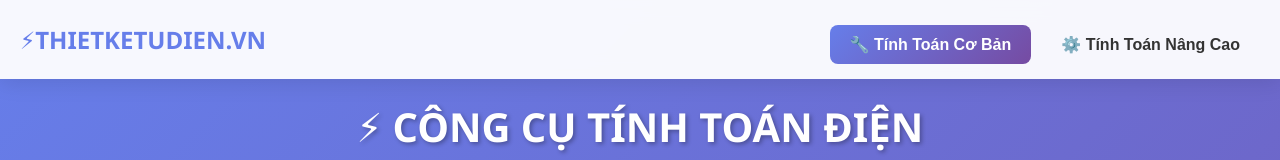
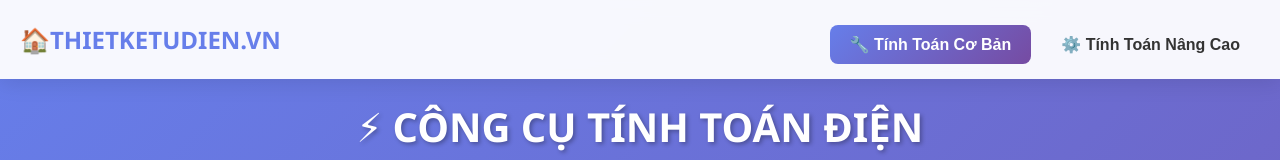
Before and after one commit to dn2dn2/electrical-calculator, a plain HTML site: page index.html in a window 1280 px wide. Shown: the top 160 px of the page. Drawn offline with Linux system fonts and the light colour scheme.

Commit message:
thay đổi 🏠
thay đổi 🏠

```diff
--- a/index.html
+++ b/index.html
@@ -652,8 +652,8 @@
         <div class="nav-container">
             <div class="nav-logo">
    			 <a href="https://www.thietketudien.vn/" target="_blank" rel="noopener noreferrer" style="text-decoration: none; color: inherit;">
-        ⚡THIETKETUDIEN.VN
-  			  </a>
+       			 🏠THIETKETUDIEN.VN
+  			</a>
 		</div>
             <button class="mobile-menu-btn" onclick="toggleMobileMenu()">☰</button>
             <ul class="nav-menu" id="navMenu">
```
